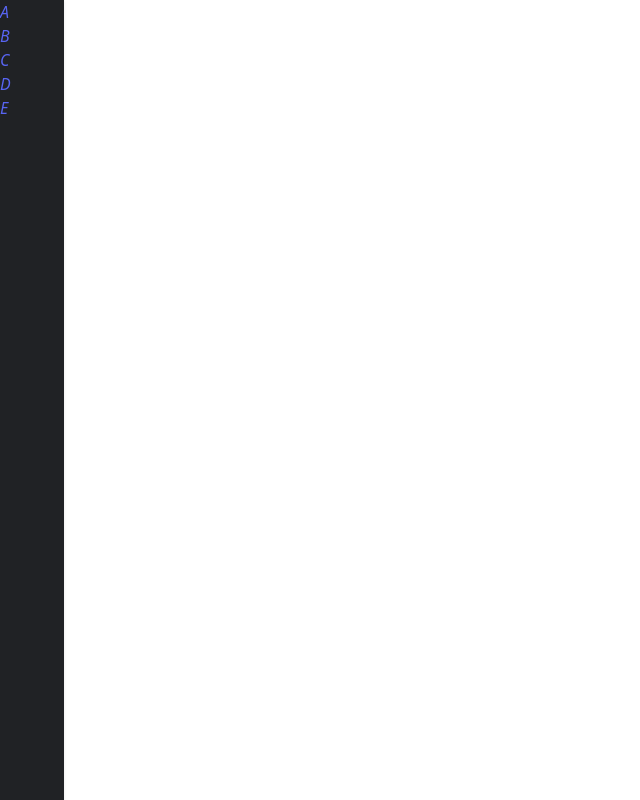
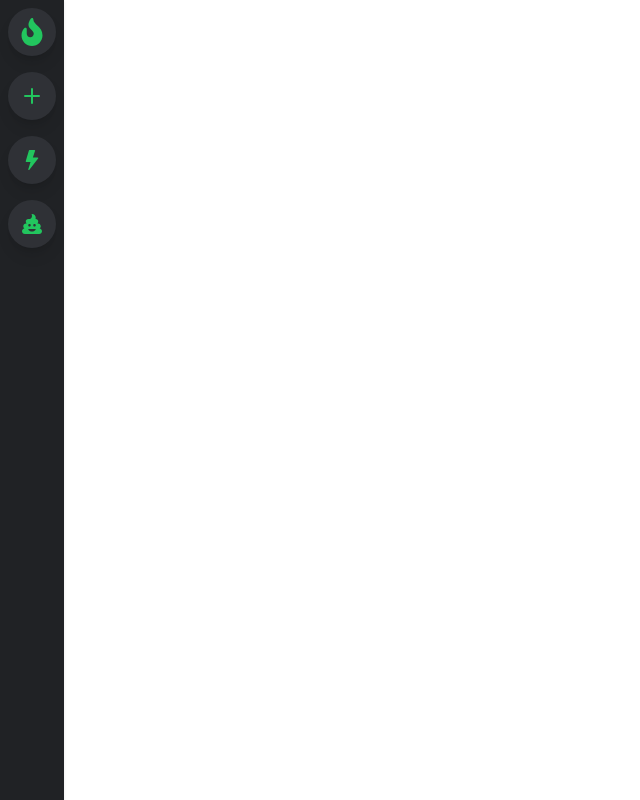
Before and after one commit to ks510/tailwind-discord-bar, a React (Create React App) app: page / in a window 1280 px wide. Shown: the whole page, without its empty margins (0-640 px from the left). Built offline with nearby package versions, Linux system fonts and the light colour scheme.

Commit message:
✨ NEW icons in side bar with animation

```diff
--- a/package.json
+++ b/package.json
@@ -8,6 +8,7 @@
     "@testing-library/user-event": "^13.5.0",
     "react": "^18.1.0",
     "react-dom": "^18.1.0",
+    "react-icons": "^4.3.1",
     "react-scripts": "5.0.1",
     "web-vitals": "^2.1.4"
   },
--- a/src/SideBar.js
+++ b/src/SideBar.js
@@ -1,11 +1,15 @@
+import SideBarIcon from "./SideBarIcon";
+import {BsPlus, BsFillLightningFill, BsGearFill} from 'react-icons/bs';
+import {FaFire, FaPoo} from 'react-icons/fa';
+
+
 const SideBar = () => {
   return (
     <div className="fixed top-0 left-0 h-screen w-16 m-0 flex flex-col bg-primary text-secondary shadow">
-      <i>A</i>
-      <i>B</i>
-      <i>C</i>
-      <i>D</i>
-      <i>E</i>
+      <SideBarIcon icon={<FaFire size="28"/>}/>
+      <SideBarIcon icon={<BsPlus size="32"/>}/>
+      <SideBarIcon icon={<BsFillLightningFill size="20"/>}/>
+      <SideBarIcon icon={<FaPoo size="20"/>}/>
     </div>
   )
 };
--- /dev/null
+++ b/src/SideBarIcon.js
@@ -0,0 +1,7 @@
+const SideBarIcon = ({icon}) => (
+  <div className="sidebar-icon">
+    {icon}
+  </div>
+);
+
+export default SideBarIcon;
--- a/src/index.css
+++ b/src/index.css
@@ -1,3 +1,12 @@
 @tailwind base;
 @tailwind components;
 @tailwind utilities;
+
+@layer components {
+    .sidebar-icon {
+        @apply relative flex flex items-center justify-center h-12 w-12 mt-2 mb-2 mx-auto shadow-lg
+        bg-gray-800 text-green-500 hover:bg-green-600
+        rounded-3xl hover:rounded-xl
+        transition-all duration-200 ease-linear;
+    }
+}
--- a/tailwind.config.js
+++ b/tailwind.config.js
@@ -1,5 +1,3 @@
-const colors = require('tailwindcss/colors')
-
 module.exports = {
   content: [
     "./src/**/*.{js,jsx,ts,tsx}",
```
Also changed, not shown: 1 other file (tests, documents, lock files or other folders).
